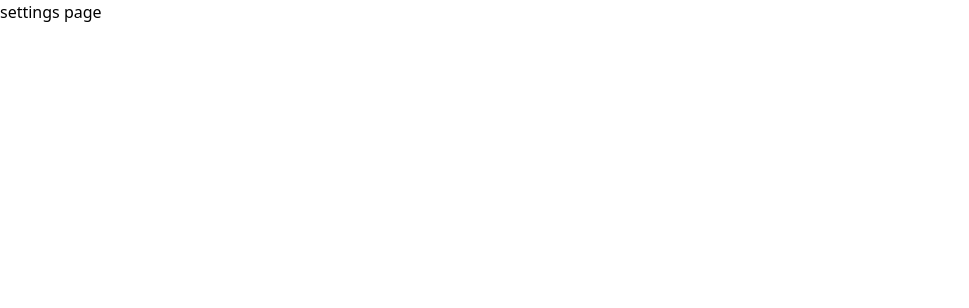
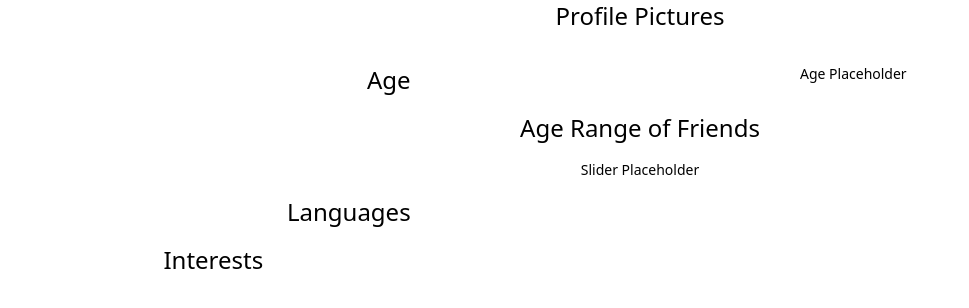
Before and after one commit to devhausleipzig/camp7-final-project, a Next.js app: page /settings in a window 1280 px wide. Before the commit this address had no page. Shown: the top 308 px of the page, without its empty margins (0-969 px from the left). Built offline with nearby package versions, Linux system fonts and the light colour scheme.

Commit message:
initial commit

```diff
--- a/pages/index.tsx
+++ b/pages/index.tsx
@@ -3,7 +3,7 @@ import Test from "../components/test/test";
 import useProtectedPage from "../hooks/useProtectedPage";
 
 export default function Home() {
-	const authContext = useProtectedPage();
+	// const authContext = useProtectedPage();
 
 	return (
 		<div>
--- a/pages/settings.tsx
+++ b/pages/settings.tsx
@@ -1,7 +1,19 @@
 import useProtectedPage from "../hooks/useProtectedPage";
 
 export default function Settings() {
-	const authContext = useProtectedPage();
-
-	return <div>settings page</div>;
+	// const authContext = useProtectedPage();
+	return (
+		<div className="grid grid-cols-3 gap-x-8 gap-y-4 mx-4 text-center sans text-2xl">
+			<h1 className="col-span-3">Profile Pictures</h1>
+			<div className="col-span-3"></div>
+			<h1 className="text-right col-span-1">Age</h1>
+			<div className="col-span-2 text-sm">Age Placeholder</div>
+			<h1 className="col-span-3">Age Range of Friends</h1>
+			<div className="col-span-3 text-sm">Slider Placeholder</div>
+			<h1 className="text-right col-span-1">Languages</h1>
+			<div className="col-span-2"></div>
+			<h1>Interests</h1>
+			<div className="col-span-2"></div>
+		</div>
+	);
 }
```
